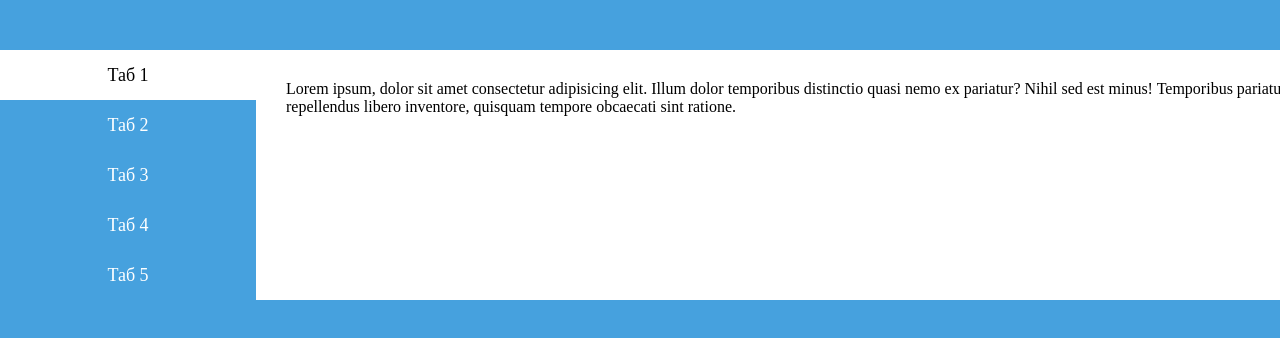
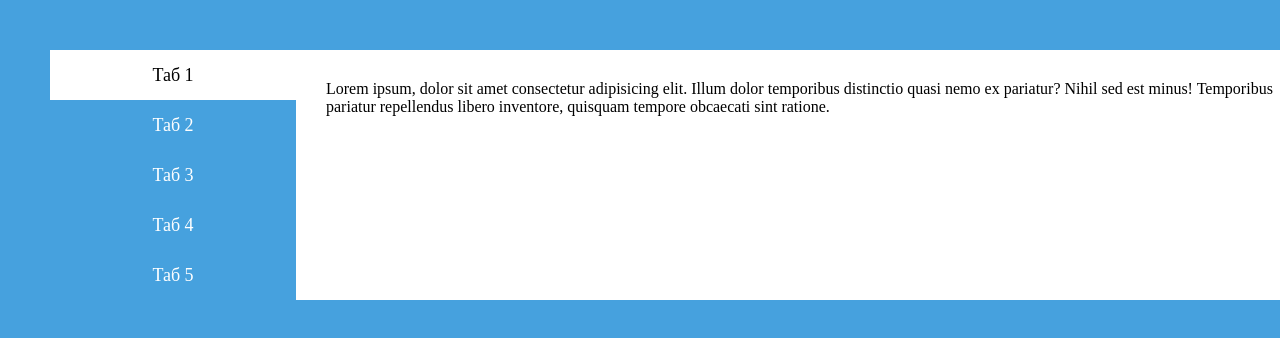
Before and after one commit to Bakhadir1988/tabs, a plain HTML site: page index.html in a window 1280 px wide. Shown: the top 338 px of the page. Drawn offline with Linux system fonts and the light colour scheme.

Commit message:
Change style top to left

```diff
--- a/index.html
+++ b/index.html
@@ -8,7 +8,7 @@
 </head>
 <body>
     <div class="wrapper">
-        <div class="tabs top left">
+        <div class="tabs left">
             <ul class="tabs_head">
                 <li class="tabs_item active">Таб 1</li>
                 <li class="tabs_item">Таб 2</li>
--- a/style.css
+++ b/style.css
@@ -15,6 +15,10 @@ li {
 
 body {
     background-color: #46a1de;
+}
+
+.tabs {
+    margin-top: 50px;
 }
 
 .tabs_head {
@@ -100,26 +104,26 @@ body {
 
 
 /* left */
-.top .tabs_wrapper {
+.left .tabs_wrapper {
     display: flex;
 }
-.top {
+.left {
     display: flex;
 }
-.top .tabs_head {
+.left .tabs_head {
     flex-direction: column;
     flex: 0 0 20%;
 }
 
-.top .tabs_body {
+.left .tabs_body {
     flex: 0 0 80%;
 }
 
-.top .tabs_item {
+.left .tabs_item {
     width: 100%;
     padding: 0;
 }
 
 .tabs {
-    margin-top: 50px;
+    margin-left: 50px;
 }
```
